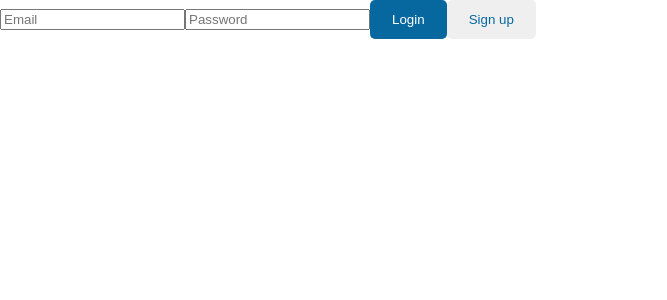
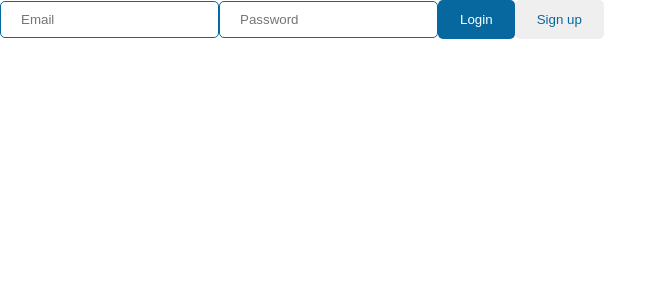
Before and after one commit to hyungmogu/note-sharing-app, a React (Create React App) app in the folder web/: page / in a window 1280 px wide. Shown: the top 300 px of the page, without its empty margins (0-667 px from the left). Built offline with nearby package versions, Linux system fonts and the light colour scheme.

Commit message:
feat: stylize input 'Login'

```diff
--- a/web/src/App.scss
+++ b/web/src/App.scss
@@ -1,5 +1,18 @@
 .App {
   display: flex;
+}
+
+input {
+  padding: 10px 20px;
+  border-radius: 5px;
+  border-color: #07689F;
+  border-style: solid;
+  border-width: 1px;
+
+  &:focus {
+    outline: none;
+  }
+
 }
 
 .button {
```
